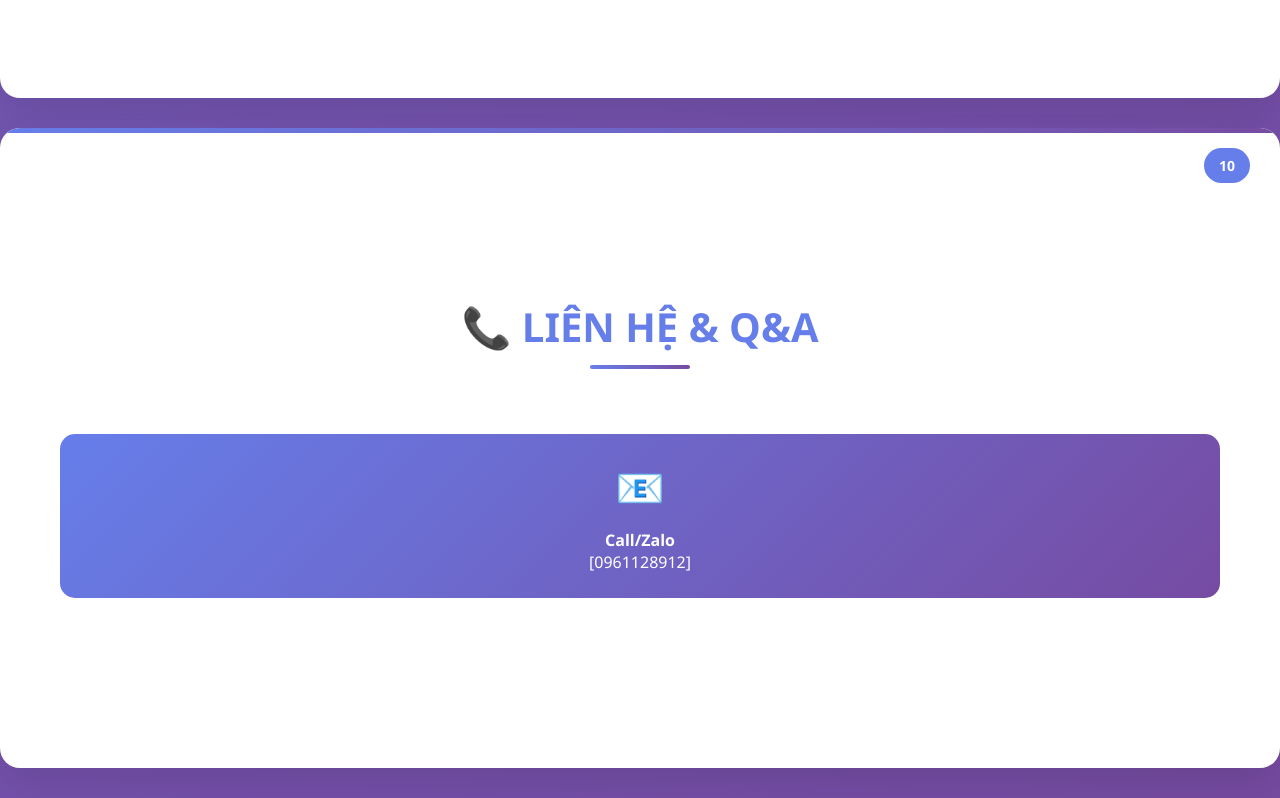
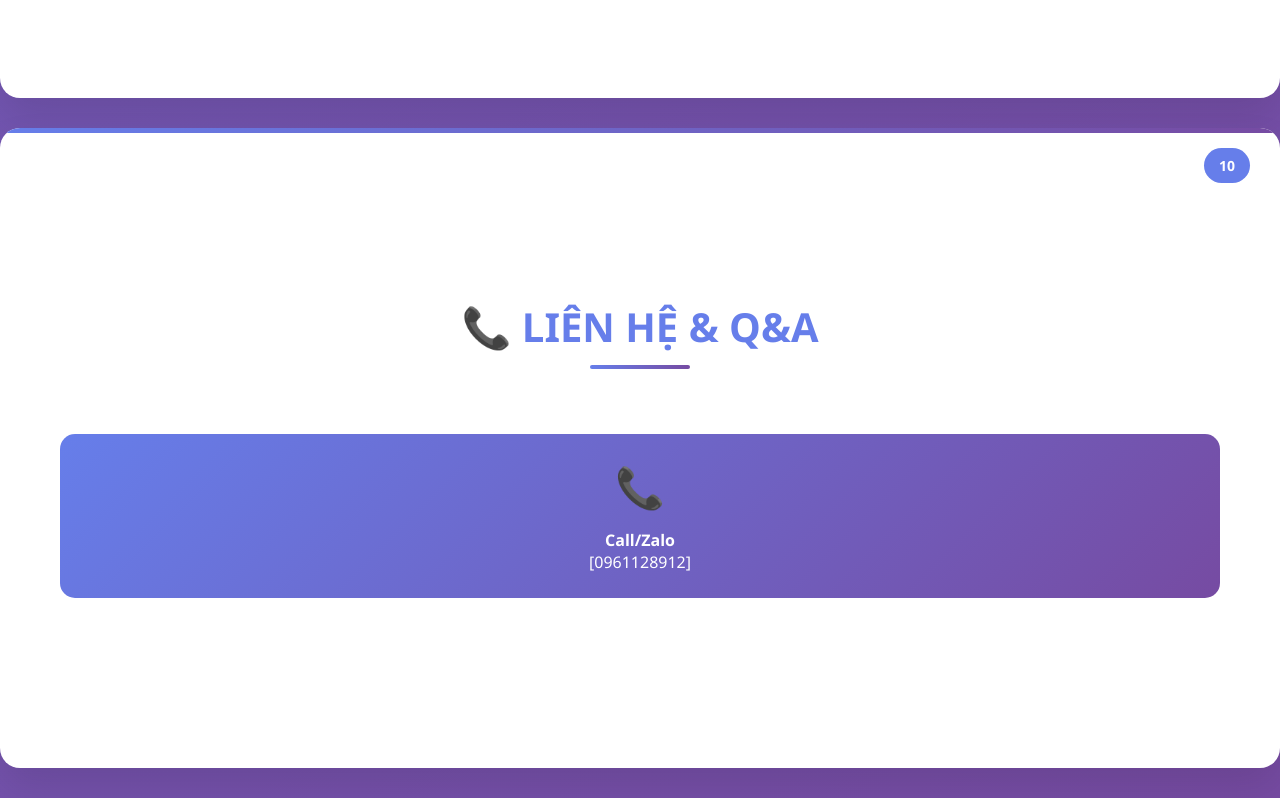
Before and after one commit to vuhoailan/vuhoailanAI, a plain HTML site: page index.html in a window 1280 px wide. Shown: the part 7501-8299 px from the top of the page. Drawn offline with Linux system fonts and the light colour scheme.

Commit message:
Update index.html

```diff
--- a/index.html
+++ b/index.html
@@ -783,6 +783,6 @@
 
             <div class="contact-info">
                 <div class="contact-card">
-                    <div style="font-size: 2.5em; margin-bottom: 15px;">📧</div>
+                    <div style="font-size: 2.5em; margin-bottom: 15px;">📞</div>
                     <h4>Call/Zalo</h4>
                     <p>[0961128912]
```
